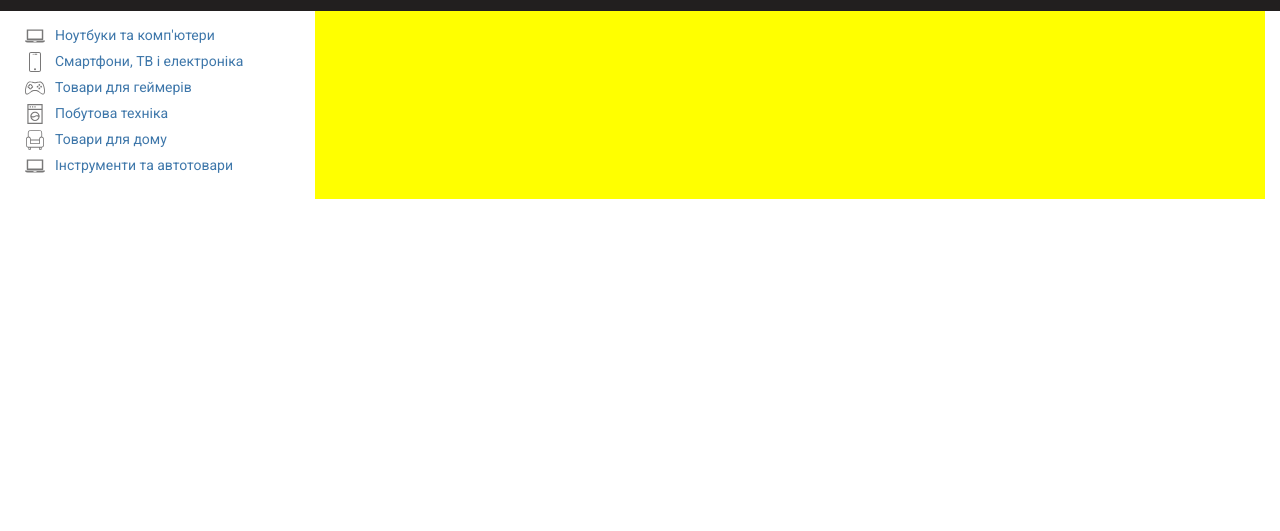
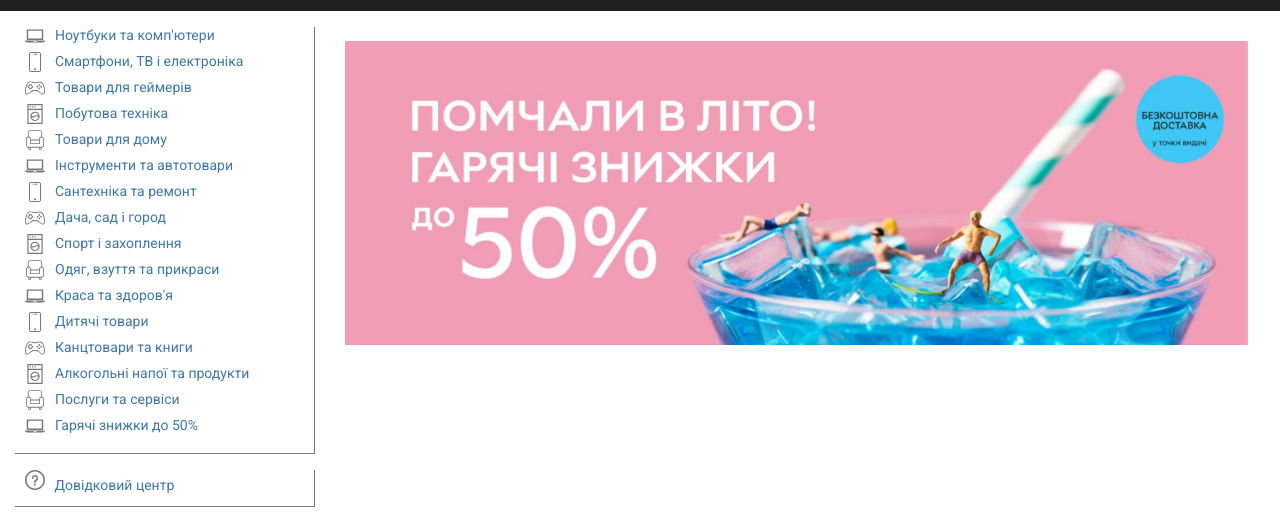
Before and after one commit to AndriiHryhorovych/Rosetka-Zefir-AG, a plain HTML site: page index.html in a window 1280 px wide. Shown: the part 61-592 px from the top of the page. Drawn offline with Linux system fonts and the light colour scheme.

Commit message:
banner added

```diff
--- a/css/style.css
+++ b/css/style.css
@@ -238,15 +238,22 @@ body{
 	min-height: 100px;
 	width: 300px;
 	min-width: 300px;
+	position: relative;
 }
 .home__banner {
-	background: yellow;
+	/*background: yellow;*/
 	min-height: 100px;
 	width: calc(100% - 300px);
 	min-width: calc(100% - 300px);
+	position: relative;
 }
 .d-flex {
 	display: flex;
+}
+.home__catalog__list {
+	padding-bottom: 10px;
+	border-right: 1px #797878 solid;
+	border-bottom: 1px #797878 solid;
 }
 .home__catalog__list__item {
 	list-style-type: none;
@@ -272,3 +279,43 @@ body{
 	position: absolute;
 	top: -1px;
 }
+.border-right-below {
+	border-right: 10px #797878 solid;
+	border-bottom: 1px #797878 solid;
+}
+.home__catalog__help {
+	display: flex;
+	align-items: center;
+	position: relative;
+	padding-bottom: 10px;
+	border-right: 1px #797878 solid;
+	border-bottom: 1px #797878 solid;
+}
+.home__catalog__help img {
+/*	position: absolute;
+	top: -1px;*/
+	height: 20px;
+	width: 20px;
+	padding: 0 6px 0 10px;
+}
+.home__catalog__help a {
+	width: 300px;
+	height: 26px;
+	text-decoration: none;
+	font-size: 14px;
+	color: #3e77aa;
+}
+.home__catalog__help a.span {
+	position: absolute;
+	margin: 0 0 0 30px;
+}
+.home__catalog__help  a:hover {
+	color: red;
+	text-decoration: underline;
+}
+.home__banner img{
+	position: absolute;
+	top: 30px;
+	left: 30px;
+	width: 95%;
+}
--- a/index.html
+++ b/index.html
@@ -102,7 +102,7 @@
 		</header>
 		<main>
 			<div class="container d-flex">
-				<div class="home__catalog">
+				<div class="home__catalog" class="border-right-below">
 					<ul class="home__catalog__list">
 						<li class="home__catalog__list__item">
 							<a href="#">
@@ -140,10 +140,79 @@
 								<span>Інструменти та автотовари</span>
 							</a>
 						</li>
+						<li class="home__catalog__list__item">
+							<a href="#">
+								<img src="img/smartphone.svg" alt="Ноутбук">
+								<span>Сантехніка та ремонт</span>
+							</a>
+						</li>
+						<li class="home__catalog__list__item">
+							<a href="#">
+								<img src="img/console.svg" alt="Ноутбук">
+								<span>Дача, сад і город</span>
+							</a>
+						</li>
+						<li class="home__catalog__list__item">
+							<a href="#">
+								<img src="img/washing-machine.svg" alt="Ноутбук">
+								<span>Спорт і захоплення</span>
+							</a>
+						</li>
+						<li class="home__catalog__list__item">
+							<a href="#">
+								<img src="img/armchair.svg" alt="Ноутбук">
+								<span>Одяг, взуття та прикраси</span>
+							</a>
+						</li>
+						<li class="home__catalog__list__item">
+							<a href="#">
+								<img src="img/laptop.svg" alt="Ноутбук">
+								<span>Краса та здоров'я</span>
+							</a>
+						</li>
+						<li class="home__catalog__list__item">
+							<a href="#">
+								<img src="img/smartphone.svg" alt="Ноутбук">
+								<span>Дитячі товари</span>
+							</a>
+						</li>
+						<li class="home__catalog__list__item">
+							<a href="#">
+								<img src="img/console.svg" alt="Ноутбук">
+								<span>Канцтовари та книги</span>
+							</a>
+						</li>
+						<li class="home__catalog__list__item">
+							<a href="#">
+								<img src="img/washing-machine.svg" alt="Ноутбук">
+								<span>Алкогольні напої та продукти</span>
+							</a>
+						</li>
+						<li class="home__catalog__list__item">
+							<a href="#">
+								<img src="img/armchair.svg" alt="Ноутбук">
+								<span>Послуги та сервіси</span>
+							</a>
+						</li>
+						<li class="home__catalog__list__item">
+							<a href="#">
+								<img src="img/laptop.svg" alt="Ноутбук">
+								<span>Гарячі знижки до 50%</span>
+							</a>
+						</li>
 					</ul>
+					<div class="home__catalog__help">
+						<a href="#">
+								<img src="img/information.svg" alt="Ноутбук">
+								<span>Довідковий центр</span>
+							</a>
+					</div>
 				</div>
+				<!-- /home__catalog -->
 				<div class="home__banner">
+					<img src="img/banner.jpg" alt="Банер">
 				</div>
+				<!-- /home__banner -->
 			</div>
 		</main>
 	</div>
```
Also changed, not shown: img/banner.jpg (added), img/information.svg (added).
